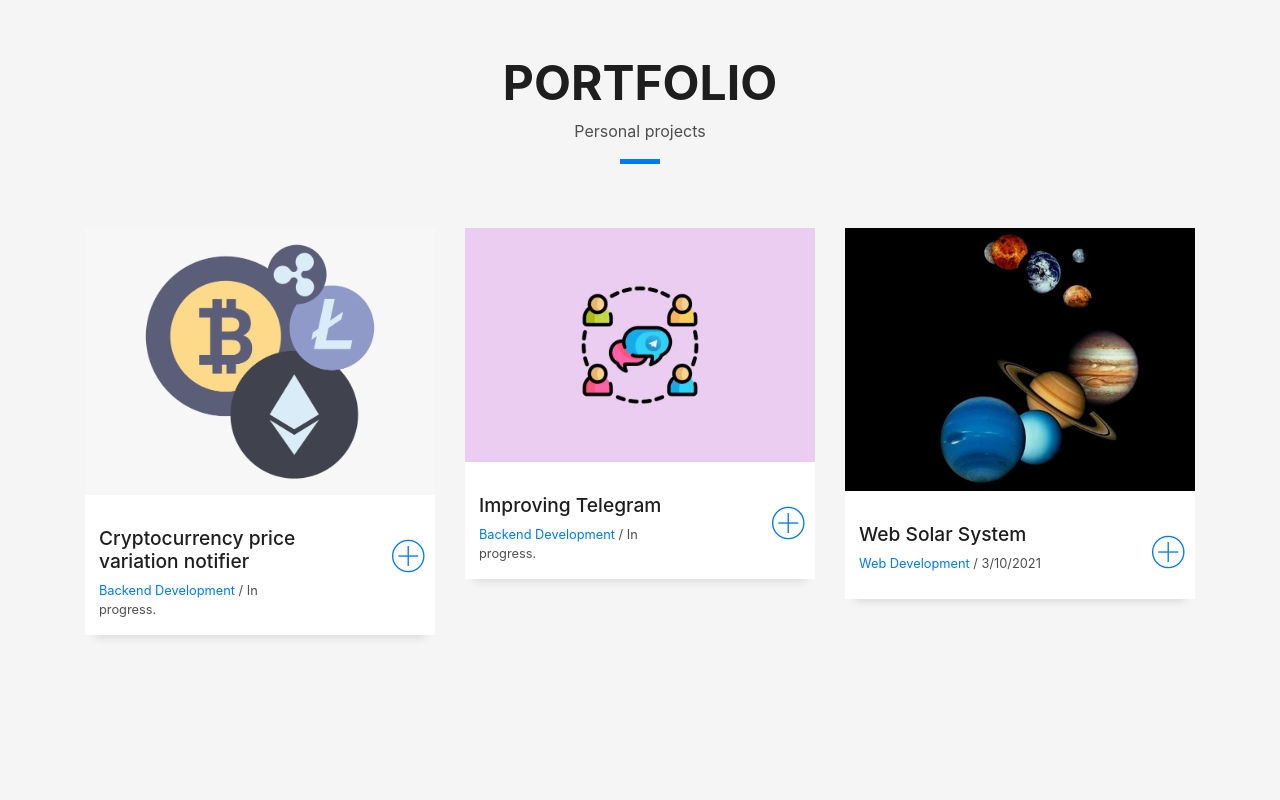
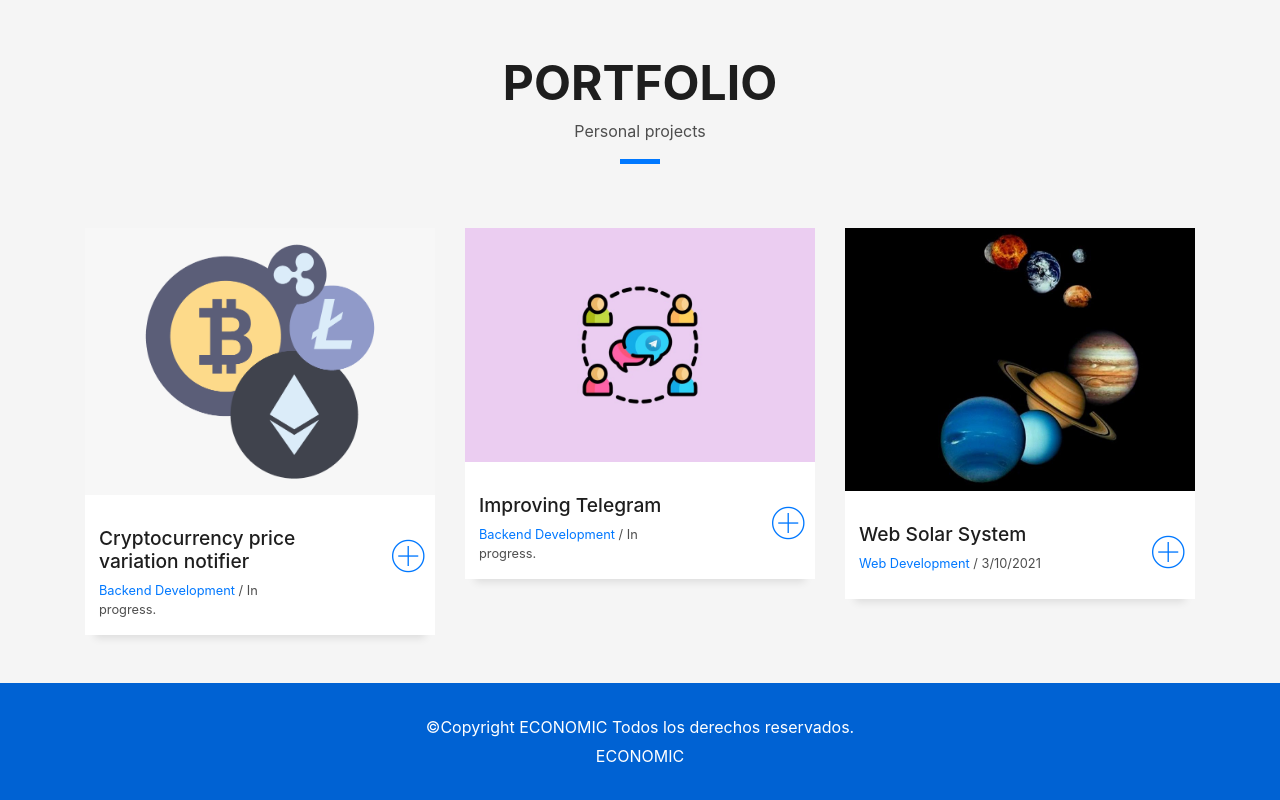
Before and after one commit to santiellena/santiellena.github.io, a plain HTML site: page index.html in a window 1280 px wide. Shown: the part 1577-2377 px from the top of the page. Before the commit the page ends 2260 px from the top, so only its background shows below. Drawn offline with Linux system fonts and the light colour scheme; files whose address does not match are found by name.

Commit message:
added credits

```diff
--- a/css/style.css
+++ b/css/style.css
@@ -1071,8 +1071,9 @@ a:hover {
 
 footer {
   text-align: center;
-  color: #fff;
-  padding-bottom: 4rem;
+  color: rgb(255, 255, 255);
+  padding: 2rem;
+  background-color: #0062d3;
 }
 
 footer .copyright {
--- a/index.html
+++ b/index.html
@@ -242,7 +242,23 @@
             </a>
           </div>
         </div>
-
+      </div>
+    </div>
+    <footer>
+      <div class="container">
+        <div class="row">
+          <div class="col-sm-12">
+            <div class="copyright-box">
+              <p class="copyright">©Copyright ECONOMIC Todos los derechos reservados.</p>
+              <div class="credits">
+                ECONOMIC
+              </div>
+            </div>
+          </div>
+        </div>
+      </div>
+    </footer>
+  </section>
   <a href="#" class="back-to-top"><i class="fa fa-chevron-up"></i></a>
   <div id="preloader"></div>
 
```
Also changed, not shown: css/scss-files.txt (deleted).
